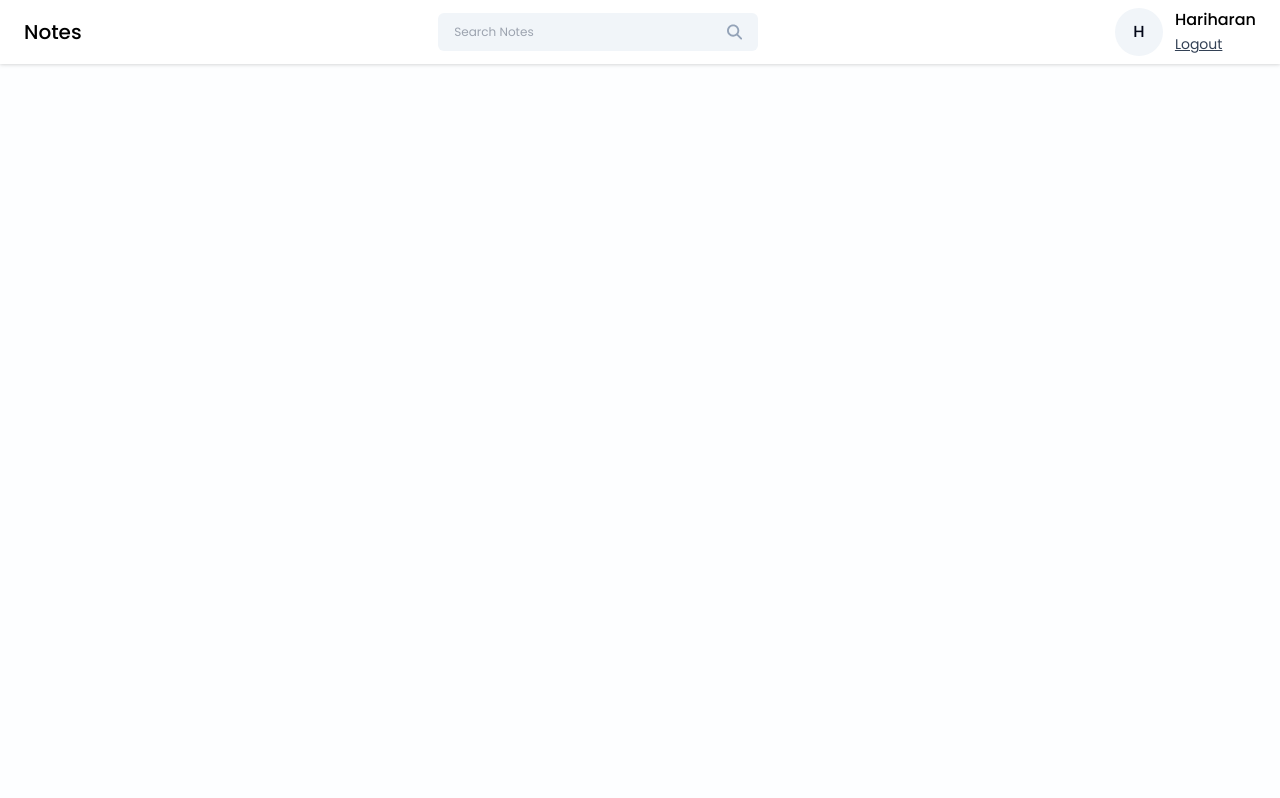
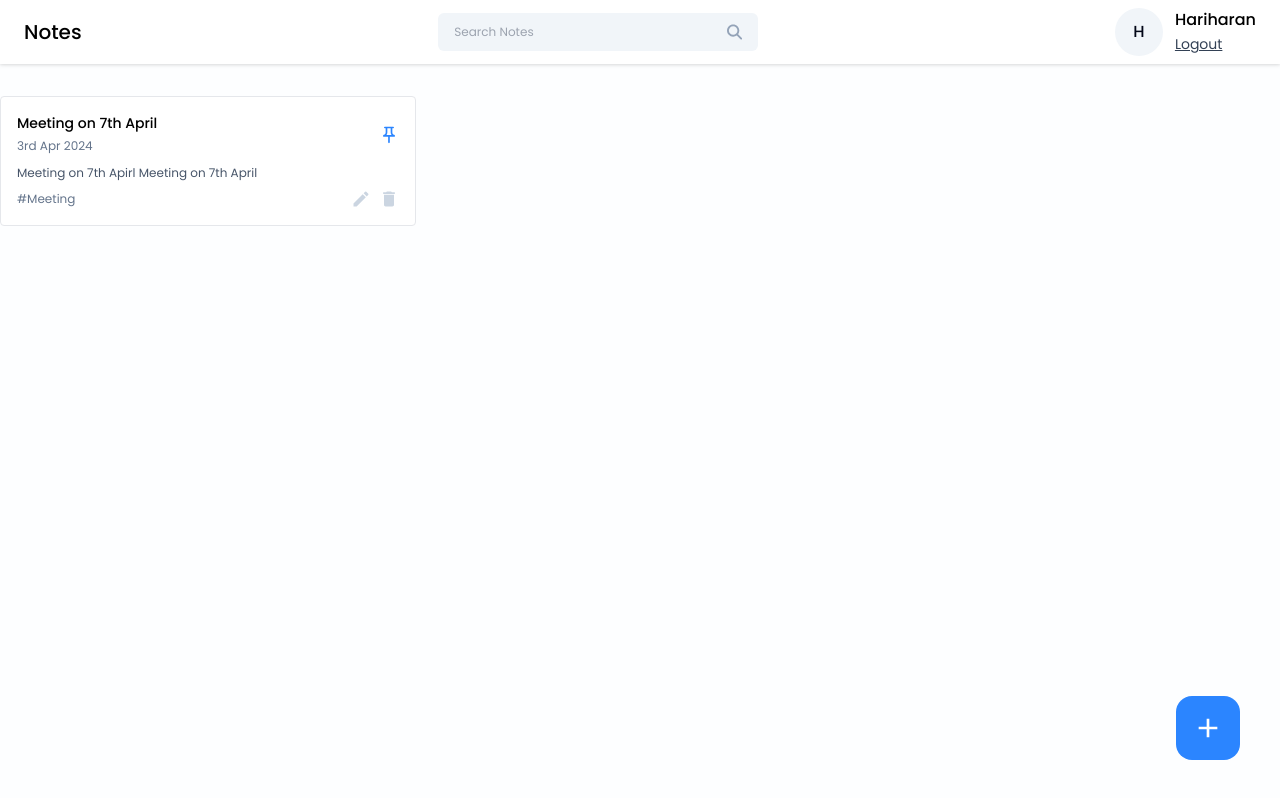
Before and after one commit to Hariharan2716/Notes-App, a React (Vite) app in the folder frontend/notes-app/: page /dashboard in a window 1280 px wide. Built offline with nearby package versions, Linux system fonts and the light colour scheme.

Commit message:
Added Note Card Component by creating a file NoteCard.jsx in /components/Cards

```diff
--- /dev/null
+++ b/frontend/notes-app/src/components/Cards/NoteCard.jsx
@@ -0,0 +1,48 @@
+import React from 'react'
+
+import {MdCreate, MdOutlinePushPin} from "react-icons/md";
+
+import {  MdDelete } from 'react-icons/md';
+
+const NoteCard = ({
+  title,
+  date,
+  content,
+  tags,
+  isPinned,
+  onEdit,
+  onDelete,
+  onPinNote,
+})  => {
+  return (
+    <div className='border rounded p-4 bg-white hover:shadow-xl transition-all ease-in-out'>
+      <div className="flex items-center justify-between">
+        <div>
+          <h6 className="text-sm font-medium">{title}</h6>
+          <span className="text-xs text-slate-500">{date}</span>
+        </div>
+
+        <MdOutlinePushPin className={`icon-btn ${isPinned ? 'text-primary' : 'text-slate-300'}`} onClick={onPinNote} />
+      </div>
+
+      <p className="text-xs text-slate-600 mt-2">{content?.slice(0, 60)}</p>
+
+      <div className="flex items-center justify-between mt-2">
+        <div className="text-xs text-slate-500">{tags}</div>
+
+        <div className="flex items-center gap-2">
+          <MdCreate
+            className="icon-btn hover:text-green-600"
+            onClick={onEdit}
+          />
+          <MdDelete
+            className='icon-btn hover:text-red-500'
+            onClick={onDelete}
+          />
+        </div>
+      </div>
+    </div>
+  );
+};
+
+export default NoteCard;
--- a/frontend/notes-app/src/index.css
+++ b/frontend/notes-app/src/index.css
@@ -25,4 +25,8 @@
   .btn-primary {
     @apply w-full text-sm bg-primary text-white p-2 rounded my-1 hover:bg-blue-600;
   }
+
+  .icon-btn {
+    @apply text-xl text-slate-300 cursor-pointer hover:text-primary;
+  }
 }
--- a/frontend/notes-app/src/pages/Home/Home.jsx
+++ b/frontend/notes-app/src/pages/Home/Home.jsx
@@ -1,12 +1,34 @@
 import React from "react";
 import Navbar from "../../components/Navbar/Navbar";
+import NoteCard from "../../components/Cards/NoteCard";
+import { MdAdd } from "react-icons/md";
 
 const Home = () => {
   return (
     <>
       <Navbar />
+
+      <div className="container mx-auto">
+        <div className="grid grid-cols-3 gap-4 mt-8">
+          <NoteCard
+            title="Meeting on 7th April"
+            date="3rd Apr 2024"
+            content="Meeting on 7th Apirl Meeting on 7th April"
+            tags="#Meeting"
+            isPinned={true}
+            onEdit={() => {}}
+            onDelete={() => {}}
+            onPinNote={() => {}}
+          />
+        </div>
+      </div>
+
+      <button className="w-16 h-16 flex items-center justify-center rounded-2xl bg-primary hover:bg-blue-600 absolute right-10 bottom-10" onClick={() =>{}} >
+        <MdAdd className="text-[32px] text-white" />
+      </button>
     </>
   );
 };
 
+
 export default Home;
```
